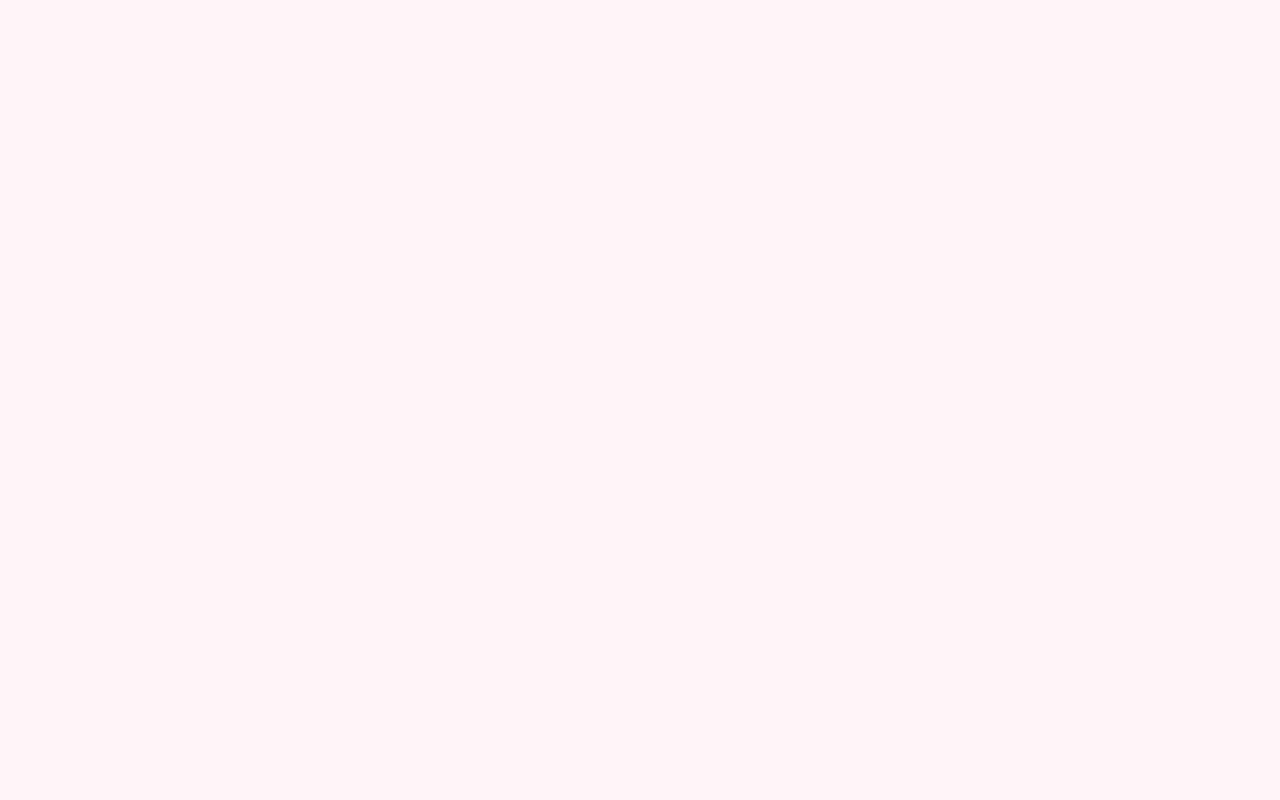
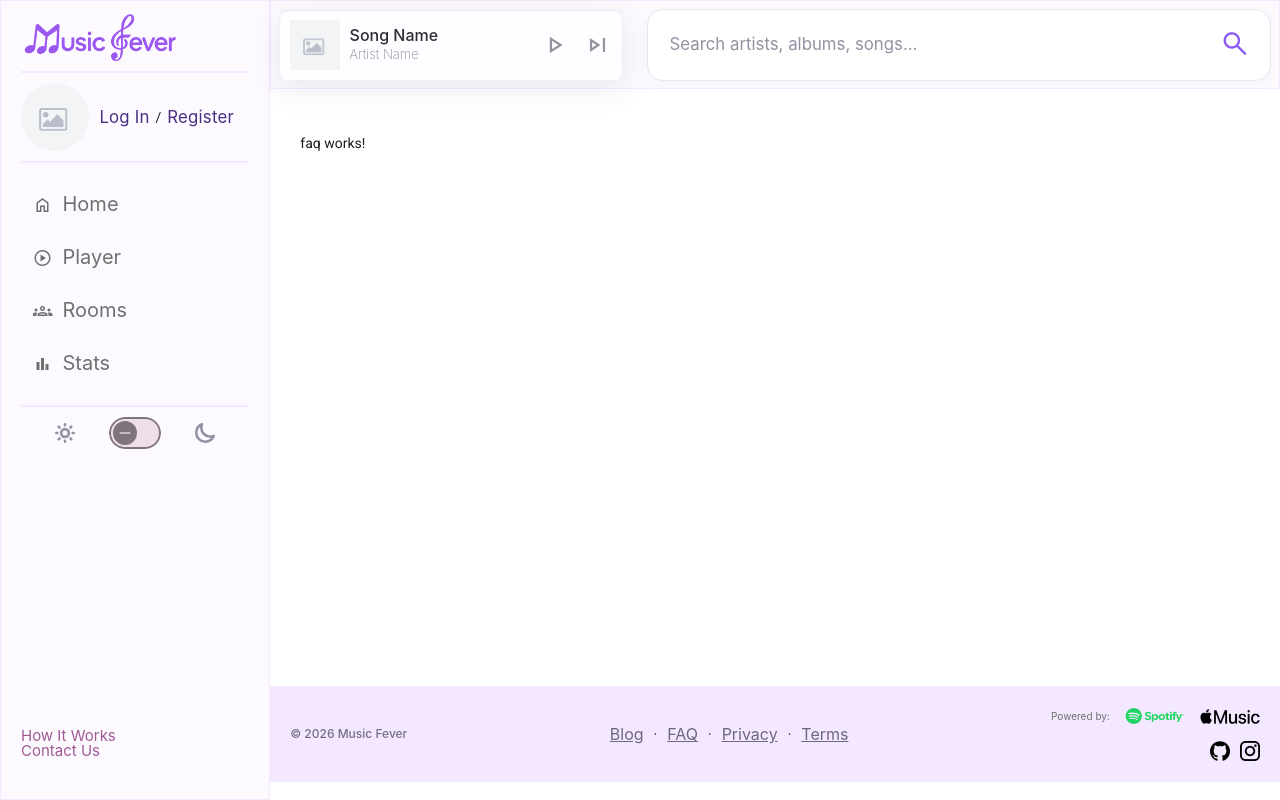
Before and after one commit to codeurjc-students/2026-MusicFever, an Angular app in the folder frontend/: page /faq in a window 1280 px wide. Before the commit this address led to /. Built offline with nearby package versions, Linux system fonts and the light colour scheme; no server answers.

Commit message:
test: system test for main navigation

```diff
--- a/frontend/src/app/components/search-bar/search-bar.html
+++ b/frontend/src/app/components/search-bar/search-bar.html
@@ -1,7 +1,7 @@
 <form class="search-bar" (ngSubmit)="search()">
-    <input type="search" name="search" [(ngModel)]="searchText" placeholder="Search artists, albums, songs...">
+    <input id="search-input" type="search" name="search" [(ngModel)]="searchText" placeholder="Search artists, albums, songs...">
 
-    <button type="submit" aria-label="Search">
+    <button id="submit-search" type="submit" aria-label="Search">
         <mat-icon>search</mat-icon>
     </button>
 </form>
--- a/frontend/src/app/layout/side-header/side-header.html
+++ b/frontend/src/app/layout/side-header/side-header.html
@@ -25,13 +25,13 @@
     <hr>
 
     <div id="header-elements">
-        <app-menu-item label="Home" icon="home" route="/home"/>
+        <app-menu-item id="home" label="Home" icon="home" route="/home"/>
         @if (isSearchPage()) {
-            <app-menu-item label="Search" icon="search" route="/search" />
+            <app-menu-item id="search" label="Search" icon="search" route="/search" />
         }
-        <app-menu-item label="Player" icon="play_circle" route="/player" />
-        <app-menu-item label="Rooms" icon="groups" route="/rooms"/>
-        <app-menu-item label="Stats" icon="bar_chart" route="/stats"/>
+        <app-menu-item id="player" label="Player" icon="play_circle" route="/player" />
+        <app-menu-item id="rooms" label="Rooms" icon="groups" route="/rooms"/>
+        <app-menu-item id="stats" label="Stats" icon="bar_chart" route="/stats"/>
     </div>
 
     <hr>
--- /dev/null
+++ b/frontend/src/app/pages/faq/faq.html
@@ -0,0 +1 @@
+<p>faq works!</p>
--- /dev/null
+++ b/frontend/src/app/pages/privacy/privacy.html
@@ -0,0 +1 @@
+<p>privacy works!</p>
--- /dev/null
+++ b/frontend/src/app/pages/terms/terms.html
@@ -0,0 +1 @@
+<p>terms works!</p>
```
Also changed, not shown: frontend/src/app/app.routes.ts (+7 -1 lines), frontend/src/app/pages/faq/faq.ts (added, +9 -0 lines), frontend/src/app/pages/privacy/privacy.ts (added, +9 -0 lines), frontend/src/app/pages/terms/terms.ts (added, +9 -0 lines), frontend/src/app/pages/faq/faq.css (added), frontend/src/app/pages/privacy/privacy.css (added), frontend/src/app/pages/terms/terms.css (added), 2 other files (tests, documents, lock files or other folders).
